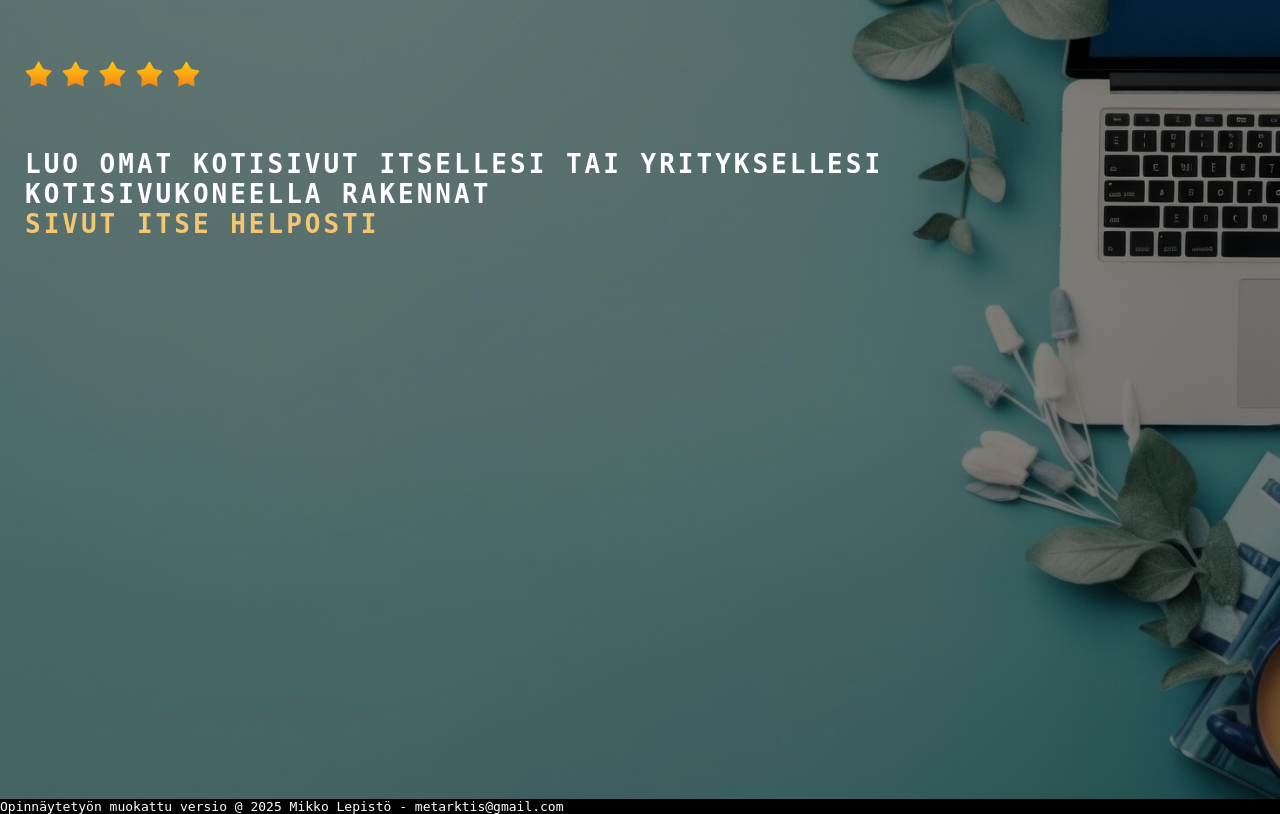
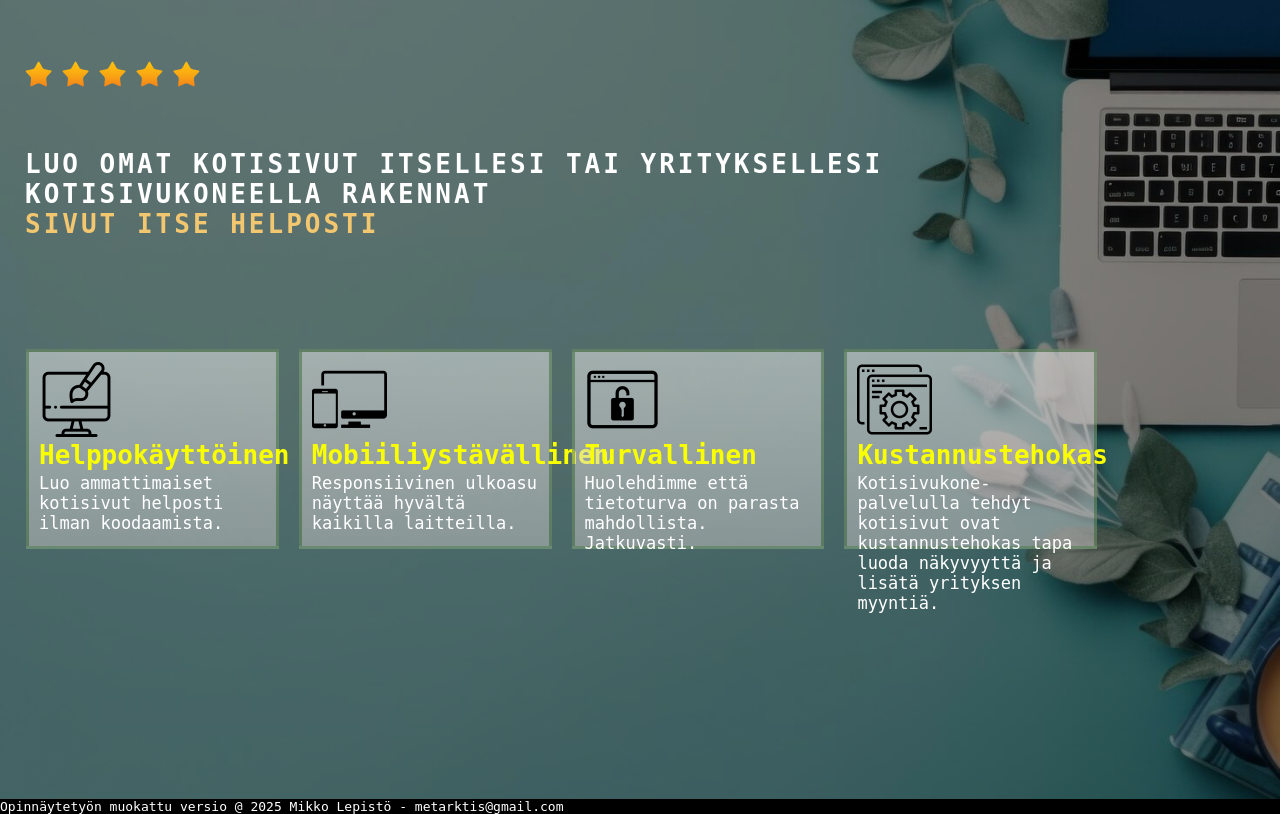
Before and after one commit to Kirjakauppias/kotisivukone_htmx, a PHP site: page / in a window 1280 px wide. Shown: the part 249-1063 px from the top of the page. Run offline with PHP 8.4, Linux system fonts and the light colour scheme.

Commit message:
index update

```diff
--- a/src/index.php
+++ b/src/index.php
@@ -91,11 +91,35 @@ $isResponsive = isset($_GET['responsive']) && $_GET['responsive'] == 'true';
     </div>
 <main>
     <img src="images/stars_small.png" alt="5 stars" class="img-stars">
+    <!-- Esittelyotsikko -->
     <div class="presentation">
         <h1>Luo omat kotisivut itsellesi tai yrityksellesi</h1>
         <h1>Kotisivukoneella rakennat</h1>
         <h1 class="orange">sivut itse helposti</h1>
     </div>
+    <!-- Esittelylaatikot -->
+    <div class="row">
+      <div class="column">
+        <img src="images/webicon_small.png">
+        <h1>Helppokäyttöinen</h1>
+        <p>Luo ammattimaiset kotisivut helposti ilman koodaamista.</p>
+      </div>
+      <div class="column">
+        <img src="images/responsiveicon_small.png">
+        <h1>Mobiiliystävällinen</h1>
+        <p>Responsiivinen ulkoasu näyttää hyvältä kaikilla laitteilla.</p>
+      </div>
+      <div class="column">
+        <img src="images/safeicon_small.png">
+        <h1>Turvallinen</h1>
+        <p>Huolehdimme että tietoturva on parasta mahdollista. Jatkuvasti.</p>
+      </div>
+      <div class="column">
+        <img src="images/effecticon_small.png">
+        <h1>Kustannustehokas</h1>
+        <p>Kotisivukone-palvelulla tehdyt kotisivut ovat kustannustehokas tapa luoda näkyvyyttä ja lisätä yrityksen myyntiä.</p>
+      </div>
+    </div><!-- /row-->
 </main>
 <footer id="contact">
     <p>Opinnäytetyön muokattu versio @ 2025 Mikko Lepistö - metarktis@gmail.com</p>
--- a/src/styles/style.css
+++ b/src/styles/style.css
@@ -12,7 +12,7 @@ h1 {
 /* Kehon (body) perusfontti */
 body {
     font-family:monospace; /* Asettaa monospace-fontin */
-    min-height: 100vh; /* Määrittää kehon vähimmäiskorkeuden näytön korkeudeksi */
+    /*min-height: 100vh; /* Määrittää kehon vähimmäiskorkeuden näytön korkeudeksi */
 }
 
 main {
@@ -204,6 +204,7 @@ img.avatar {
 .presentation {
     margin-left: 25px;
     color:#fff;
+    margin-bottom: 100px;
 }
 .presentation h1 {
     text-transform: uppercase;
@@ -212,6 +213,49 @@ img.avatar {
 .orange {
     color: #f3c670;
 }
+
+/* ESITTELY -GRID */
+.row {
+    display: flex;
+    justify-content: left;
+    margin-left: 16px;
+
+}
+.column {
+    width: 20%;
+    padding: 10px;
+    height: 200px;
+    border:rgba(6, 74, 0, 0.35); /* Poistaa reunuksen */
+    border-style: solid;
+    margin: 10px;
+    background-image: linear-gradient(rgba(241, 240, 240, 0.5), rgba(202, 197, 197, 0.5));
+}
+
+.column h1 {
+    margin-top: 3px;
+    margin-bottom: 3px;
+    color:#f9ff00;
+    letter-spacing: normal;
+}
+.column p {
+    font-family:monospace; /* Asettaa monospace-fontin */
+    color:#fff;
+    font-size: 17px;
+}
+
+  /* Clear floats after the columns */
+  .row:after {
+    content: "";
+    display: table;
+    clear: both;
+  }
+
+  /* Responsive layout - makes the four columns stack on top of each other instead of next to each other */
+  @media screen and (max-width: 855px) {
+    .column {
+      width: 100%;
+    }
+  }
 
   @media screen and (max-width: 600px) {
     .banner-text h1 {
```
Also changed, not shown: src/images/effecticon.png (added), src/images/effecticon_small.png (added), src/images/responsiveicon.png (added), src/images/responsiveicon_small.png (added), src/images/safeicon.png (added), src/images/safeicon_small.png (added), src/images/webicon.png (added), src/images/webicon_small.png (added).
